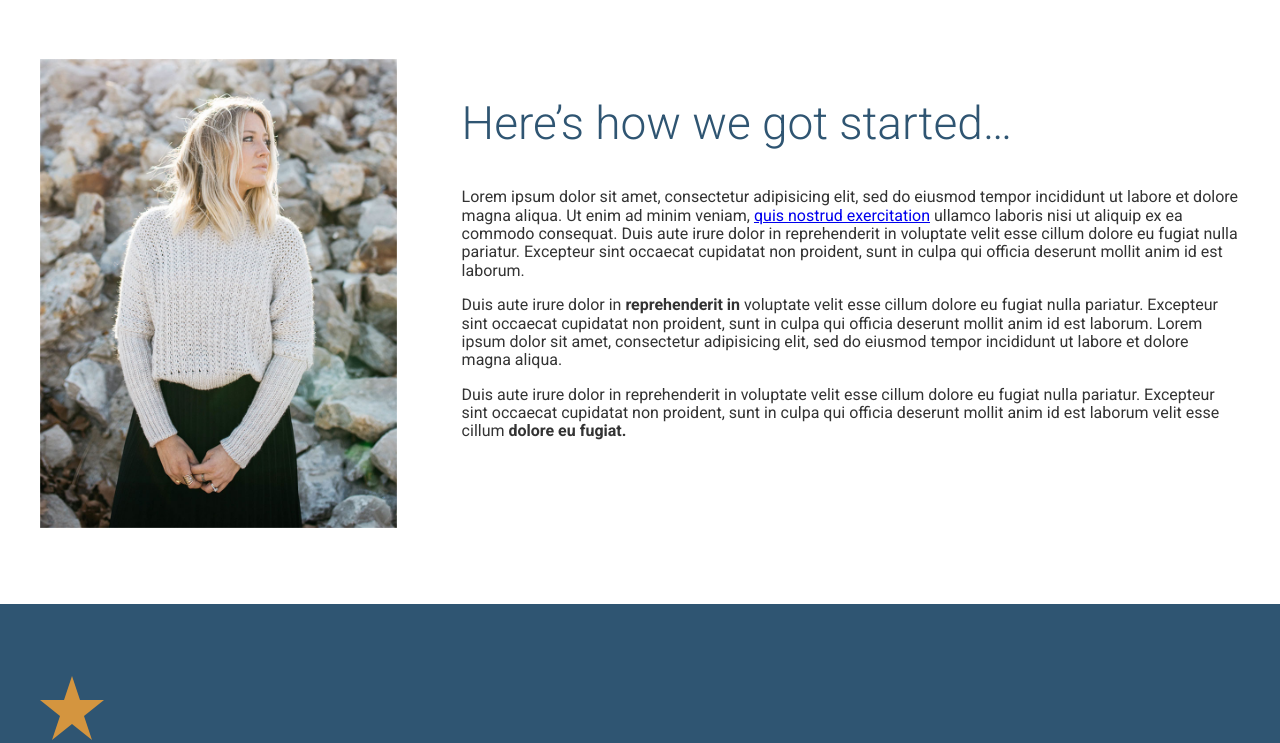
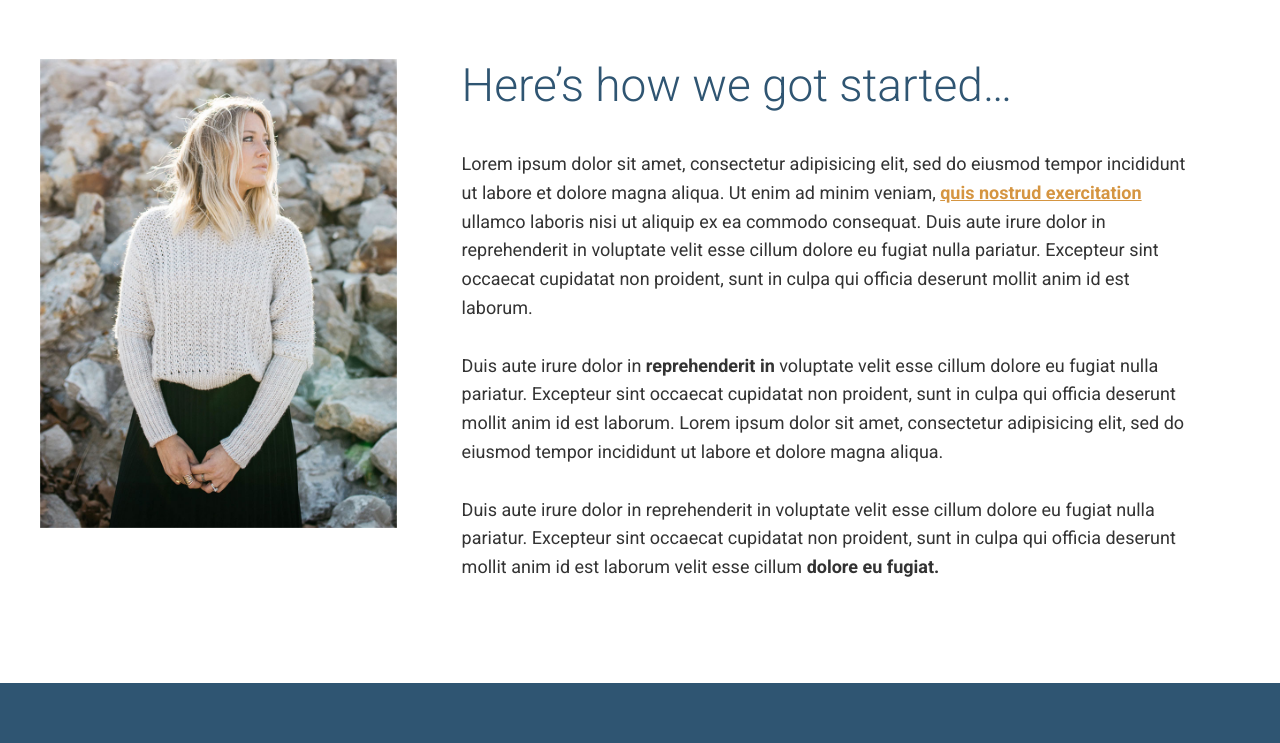
Before and after one commit to dilipthakor/travel, a website: page app/index.html in a window 1280 px wide. Shown: the part 1469-2212 px from the top of the page. Drawn offline with Linux system fonts and the light colour scheme.

Commit message:
done with middle part design

```diff
--- a/app/assets/styles/base/_global.css
+++ b/app/assets/styles/base/_global.css
@@ -11,3 +11,7 @@ img{
 *{
   box-sizing: border-box;
 }
+
+a {
+  color:$mainOrange;
+}
--- /dev/null
+++ b/app/assets/styles/modules/_generic-content-container.css
@@ -0,0 +1,16 @@
+.generic-content-container{
+
+  p{
+    line-height: 1.6;
+
+    margin: 1.8rem 0;
+  }
+
+  @mixin atSmall{
+        font-size: 18px;
+  }
+
+  p a {
+    font-weight: 700;
+  }
+}
--- a/app/assets/styles/modules/_headline.css
+++ b/app/assets/styles/modules/_headline.css
@@ -40,4 +40,8 @@
   &--b-margin-large{
     margin-bottom: 1.6em;
   }
+
+  &--no-t-margin{
+    margin-top:0;
+  }
 }
--- a/app/assets/styles/styles.css
+++ b/app/assets/styles/styles.css
@@ -1,11 +1,13 @@
 @import "normalize.css";
-@import "base/_global";
 @import "base/_variables";
 @import "base/_mixins";
+@import "base/_global";
 @import "modules/_large-hero";
 @import "modules/_large-hero";
 @import "modules/_btn";
 @import "modules/_wrapper";
 @import "modules/_page-section";
+@import "modules/_row";
+@import"modules/_generic-content-container";
+
 @import "modules/_headline";
-@import "modules/_row";
--- a/app/index.html
+++ b/app/index.html
@@ -49,18 +49,20 @@
     </div>
 
   <div class="row row--gutters">
-    <div class="row__medium-4 row__medium-4--large">
+    <div class="row__medium-4 row__medium-4--large row__b-margin-unit-medium">
     <picture>
         <source size='404px' srcset= "assets/images/our-start.jpg 404w, assets/images/our-start-hi-dpi.jpg 808w" media="(min-width: 1020px)">
       <source sizes='320px' srcset= "assets/images/our-start-portrait.jpg 382w, assets/images/our-start-portrait-hi-dpi.jpg 764w" media="(min-width: 800px)">
-      <img srcset="assets/images/our-start-landscape.jpg 800w,assets/images/our-start-landscape-hi-dpi.jpg 600w" alt="Our founder, Jane Doe">
+      <img srcset="assets/images/our-start-landscape.jpg 800w,assets/images/our-start-landscape-hi-dpi.jpg 1600w" alt="Our founder, Jane Doe">
     </picture>
   </div>
-  <div class="row__medium-8">
-    <h2 class="headline">Here&rsquo;s how we got started&hellip;</h2>
+  <div class="row__medium-8 row__medium-8--smaller">
+    <div class="generic-content-container">
+    <h2 class="headline headline--no-t-margin">Here&rsquo;s how we got started&hellip;</h2>
     <p>Lorem ipsum dolor sit amet, consectetur adipisicing elit, sed do eiusmod tempor incididunt ut labore et dolore magna aliqua. Ut enim ad minim veniam, <a href="#">quis nostrud exercitation</a> ullamco laboris nisi ut aliquip ex ea commodo consequat. Duis aute irure dolor in reprehenderit in voluptate velit esse cillum dolore eu fugiat nulla pariatur. Excepteur sint occaecat cupidatat non proident, sunt in culpa qui officia deserunt mollit anim id est laborum.</p>
     <p>Duis aute irure dolor in <strong>reprehenderit in</strong> voluptate velit esse cillum dolore eu fugiat nulla pariatur. Excepteur sint occaecat cupidatat non proident, sunt in culpa qui officia deserunt mollit anim id est laborum. Lorem ipsum dolor sit amet, consectetur adipisicing elit, sed do eiusmod tempor incididunt ut labore et dolore magna aliqua.</p>
     <p>Duis aute irure dolor in reprehenderit in voluptate velit esse cillum dolore eu fugiat nulla pariatur. Excepteur sint occaecat cupidatat non proident, sunt in culpa qui officia deserunt mollit anim id est laborum velit esse cillum <strong>dolore eu fugiat.</strong></p>
+  </div>
   </div>
   </div>
   </div>
--- a/app/temp/styles/styles.css
+++ b/app/temp/styles/styles.css
@@ -465,6 +465,10 @@ img{
           box-sizing: border-box;
 }
 
+a {
+  color:#d59541;
+}
+
 .large-hero{
   border-bottom: 10px solid #2f5572;
   position: relative;
@@ -610,6 +614,72 @@ img{
     color: #FFF;
   }
 
+.row::after{
+    content:"";
+    clear:both;
+    display: table;
+  }
+
+.row--gutters > div {
+    padding-right: 65px;
+
+  }
+
+.row--gutters{
+    margin-right: -65px;
+
+  }
+
+.row--gutters > div {
+    padding-right: 65px;
+  }
+
+.row__b-margin-unit-medium{
+    margin-bottom:1rem;
+  }
+
+@media(min-width: 800px){
+    .row__b-margin-unit-medium{
+      margin-bottom: 0;
+    }
+  }
+
+@media(min-width: 800px){
+  .row__medium-4{
+    float: left;
+    width: 33.33%;
+
+  }
+.row__medium-4__medium-4--larger{
+  width: 37%;
+}
+  .row__medium-8{
+    float: left;
+    width: 66.66%
+  }
+
+  .row__medium-8--smaller{
+    width: 63%
+  }
+  }
+
+.generic-content-container p{
+    line-height: 1.6;
+
+    margin: 1.8rem 0;
+  }
+
+@media (min-width: 530px) {
+
+.generic-content-container{
+        font-size: 18px
+}
+  }
+
+.generic-content-container p a {
+    font-weight: 700;
+  }
+
 .headline{
   font-weight: 300;
   font-size: 1.9rem;
@@ -660,41 +730,6 @@ img{
     margin-bottom: 1.6em;
   }
 
-.row::after{
-    content:"";
-    clear:both;
-    display: table;
+.headline--no-t-margin{
+    margin-top:0;
   }
-
-.row--gutters > div {
-    padding-right: 65px;
-
-  }
-
-.row--gutters{
-    margin-right: -65px;
-
-  }
-
-.row--gutters > div {
-    padding-right: 65px;
-  }
-
-@media(min-width: 800px){
-  .row__medium-4{
-    float: left;
-    width: 33.33%;
-
-  }
-.row__medium-4__medium-4--larger{
-  width: 37%;
-}
-  .row__medium-8{
-    float: left;
-    width: 66.66%
-  }
-
-  .row__medium-8--smaller{
-    width: 63%
-  }
-  }
```
Also changed, not shown: app/assets/styles/modules/_row.css (+10 -0 lines).
